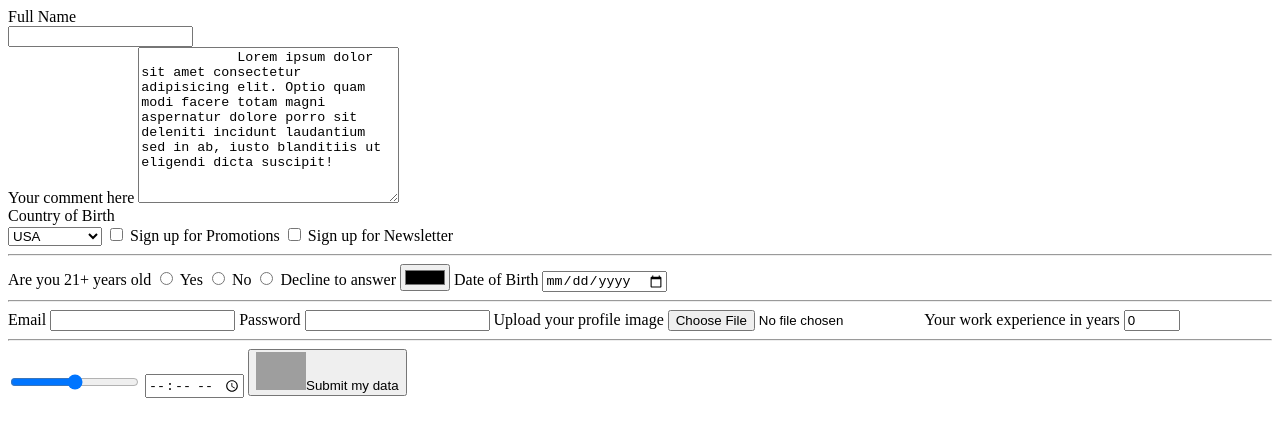
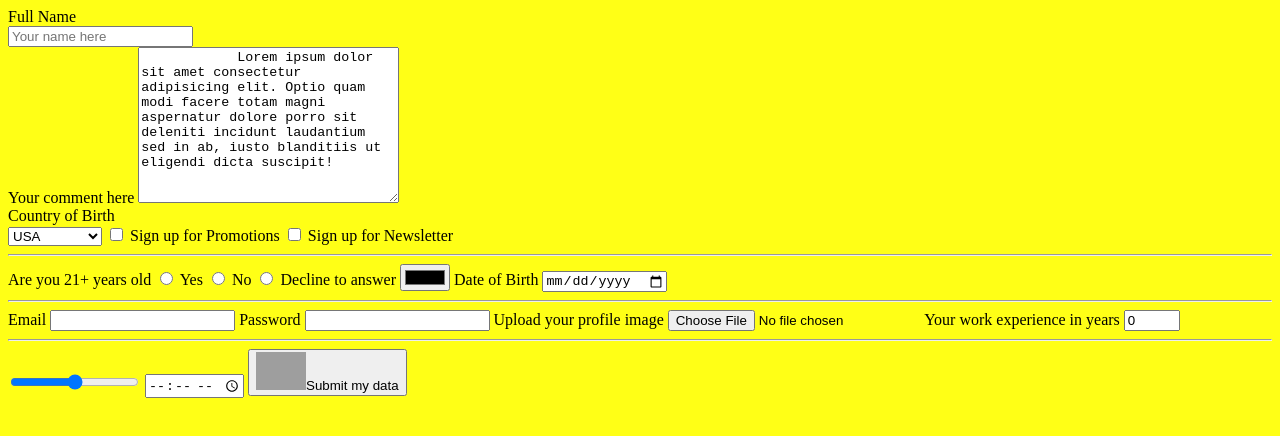
Before and after one commit to azizssh/html-css-course-22-9, a plain HTML site: page 05-html-forms/index.html in a window 1280 px wide. Drawn offline with Linux system fonts and the light colour scheme; grey boxes are pictures that could not be loaded.

Commit message:
add background Veysel request

```diff
--- a/05-html-forms/index.html
+++ b/05-html-forms/index.html
@@ -6,7 +6,11 @@
     <meta http-equiv="X-UA-Compatible" content="IE=edge" />
     <meta name="viewport" content="width=device-width, initial-scale=1.0" />
     <title>Document</title>
+    <link rel="stylesheet" href="">
     <style>
+        body {
+            background: #FFFF16;
+        }
 
         .block-level {
             /* to make inline elements block */
@@ -24,7 +28,7 @@
     >
     <!-- POST - means to create a resource -->
       <label for="full-name">Full Name</label>
-      <input id="full-name" type="text" name="name" class="block-level"/>
+      <input id="full-name" type="text" name="name" class="block-level" placeholder="Your name here"/>
       <label for="comment">Your comment here</label>
       <textarea name="comment" id="comment" cols="30" rows="10" maxlength="200">
             Lorem ipsum dolor sit amet consectetur adipisicing elit. Optio quam modi facere totam magni aspernatur dolore porro sit deleniti incidunt laudantium sed in ab, iusto blanditiis ut eligendi dicta suscipit!
```
